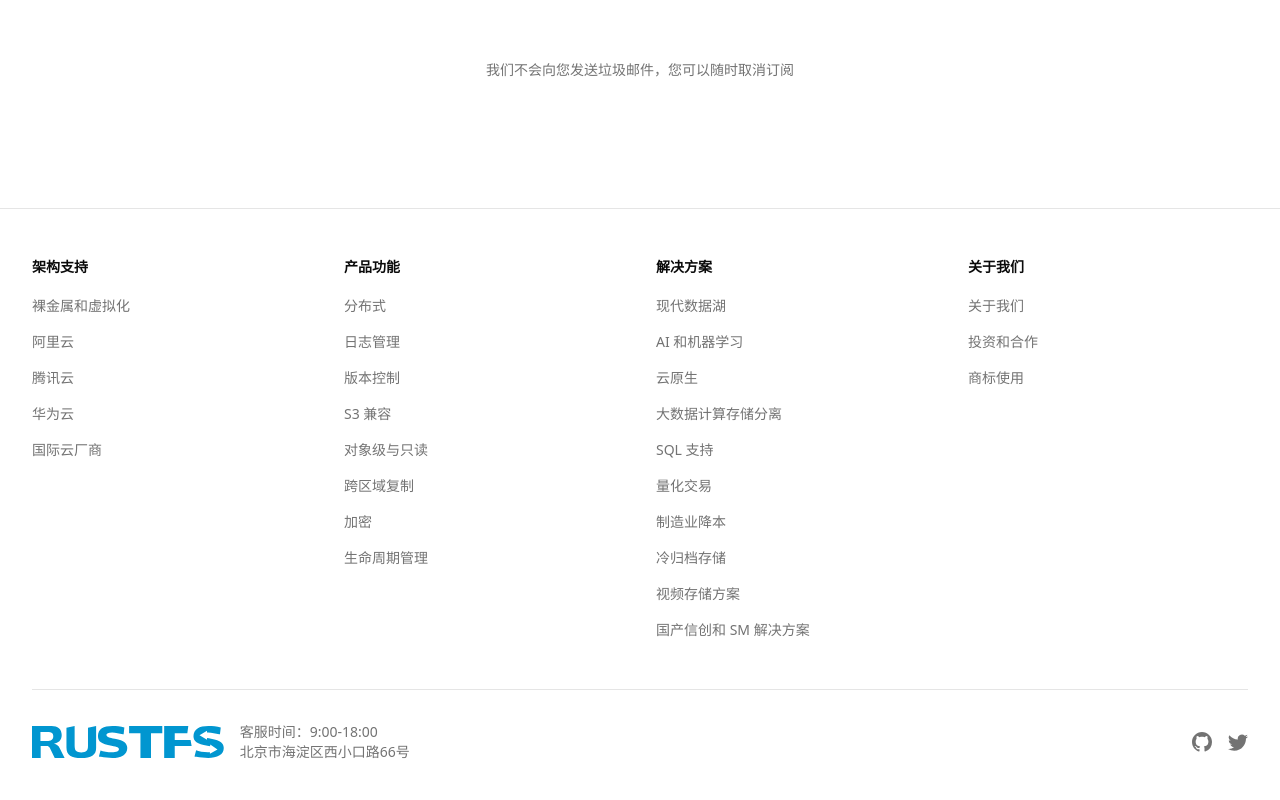
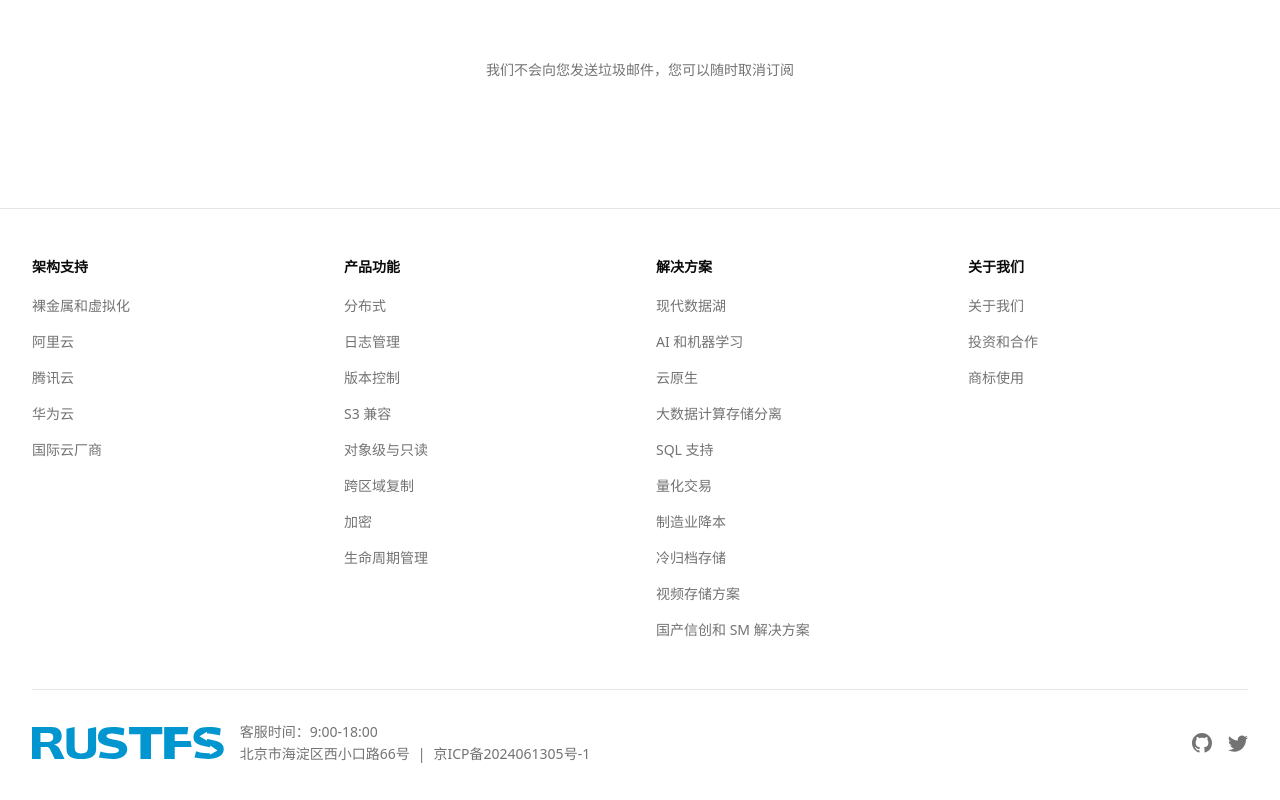
Before and after one commit to rustfs/rustfs.com, a Next.js app: page / in a window 1280 px wide. Shown: the part 6332-7132 px from the top of the page. Built offline with nearby package versions, Linux system fonts and the light colour scheme; grey boxes are pictures that could not be loaded.

Commit message:
update keywords for seo and add beian info (#40)

```diff
--- a/app/components/app-footer.tsx
+++ b/app/components/app-footer.tsx
@@ -87,9 +87,20 @@ export default function AppFooter() {
           <div className="flex flex-col md:flex-row justify-between items-center gap-4">
             <div className="flex items-center gap-4">
               <Logo className="h-8 w-auto" />
-              <div className="text-sm text-muted-foreground">
+              <div className="text-sm text-muted-foreground flex flex-col gap-0.5">
                 <p>{tw('客服时间：9:00-18:00', 'Customer Service Hours: 9:00-18:00')}</p>
-                <p>{tw('北京市海淀区西小口路66号', 'Beijing Haidian District Xixiaokou Road 66')}</p>
+                <div className="flex items-center gap-2">
+                  <span>{tw('北京市海淀区西小口路66号', 'Beijing Haidian District Xixiaokou Road 66')}</span>
+                  <span className="hidden md:inline-block">|</span>
+                  <a
+                    href="https://beian.miit.gov.cn/"
+                    target="_blank"
+                    rel="noopener noreferrer"
+                    className="text-sm text-muted-foreground hover:text-foreground transition-colors"
+                  >
+                  {tw('京ICP备2024061305号-1', 'Beijing ICP License No. 2024061305-1')}
+                  </a>
+                </div>
               </div>
             </div>
             <div className="flex items-center gap-4">
--- a/app/layout.tsx
+++ b/app/layout.tsx
@@ -21,7 +21,7 @@ const geistMono = Geist_Mono({
 export const metadata: Metadata = {
   title: "RustFS - MinIO 国产化替代方案, 高性能分布式存储",
   description: "RustFS 使用全球最热,性能最好的内存安全Rust语言开发的高性能对象存储是开源的、兼容 OSS 的 Kubernetes 原生云存储,专为 AI 等云原生工作负载而设计。适合企业构建私有云存储、混合云存储和分布式存储,也是 MinIO 的国产化替代方案。",
-  keywords: "RustFS, MinIO, 分布式存储, 高性能, 高安全, 高并发",
+  keywords: "RustFS, MinIO, 分布式存储, 高性能, 高安全, 高并发, S3, Rust, 云原生, Cloud Native, Docker,存储桶, Bucket, 存储, 对象存储, MinIO 国产化替代方案",
 };
 
 export default function RootLayout({
--- a/locales/zh.json
+++ b/locales/zh.json
@@ -1,7 +1,7 @@
 {
   "title": "RustFS - MinIO 国产化替代方案, 高性能分布式存储",
   "description": "RustFS 使用全球最热,性能最好的内存安全Rust语言开发的高性能对象存储是开源的、兼容 OSS 的 Kubernetes 原生云存储,专为 AI 等云原生工作负载而设计。适合企业构建私有云存储、混合云存储和分布式存储,也是 MinIO 的国产化替代方案。",
-  "keywords": "RustFS, MinIO, 分布式存储, 高性能, 高安全, 高并发",
+  "keywords": "RustFS, MinIO, 分布式存储, 高性能, 高安全, 高并发, S3, Rust, 云原生, 存储桶, Bucket, 存储, 对象存储, MinIO 国产化替代方案",
   "nav": {
     "Product Features": "产品功能",
     "Architecture": "架构",
```
